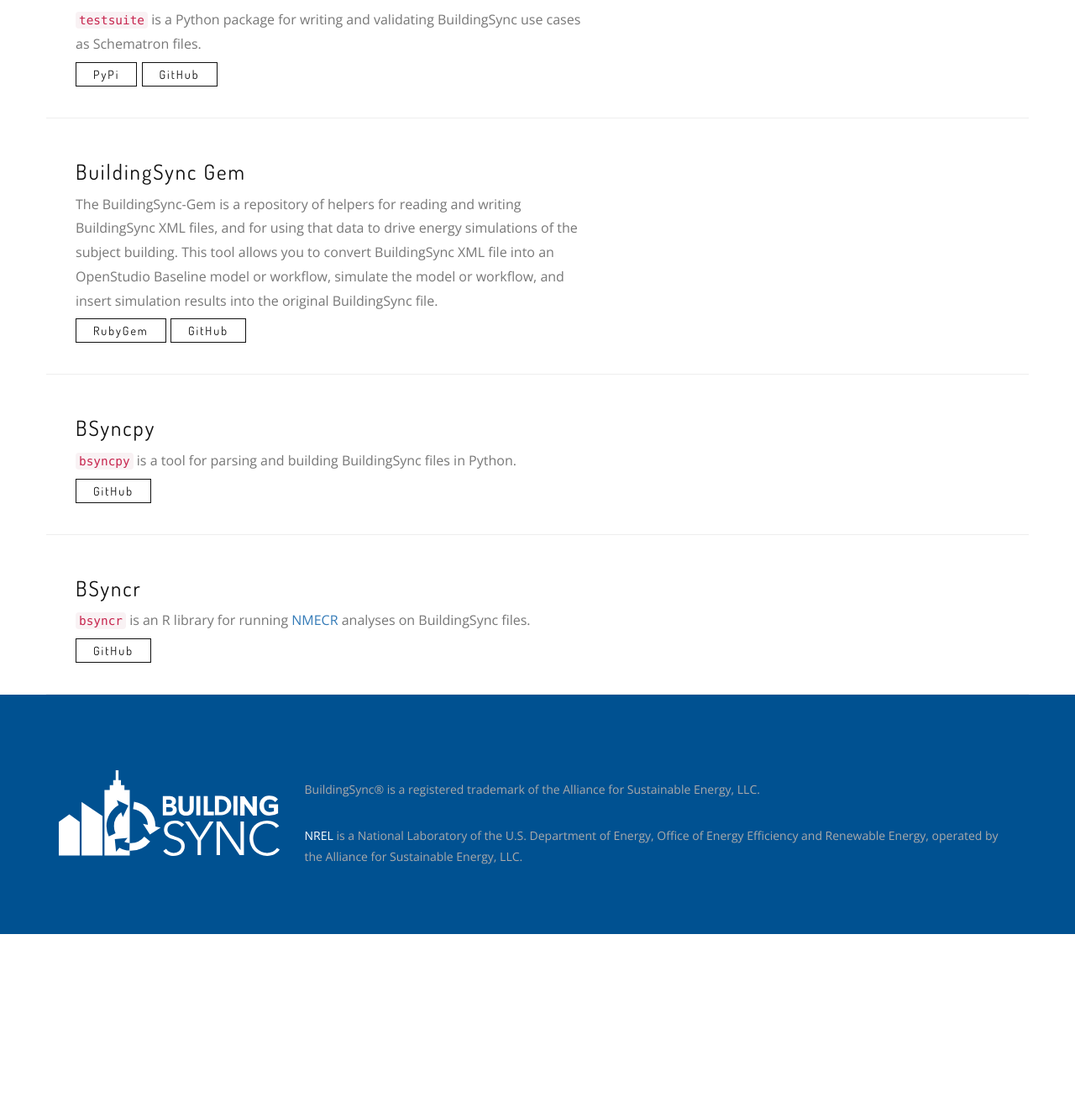
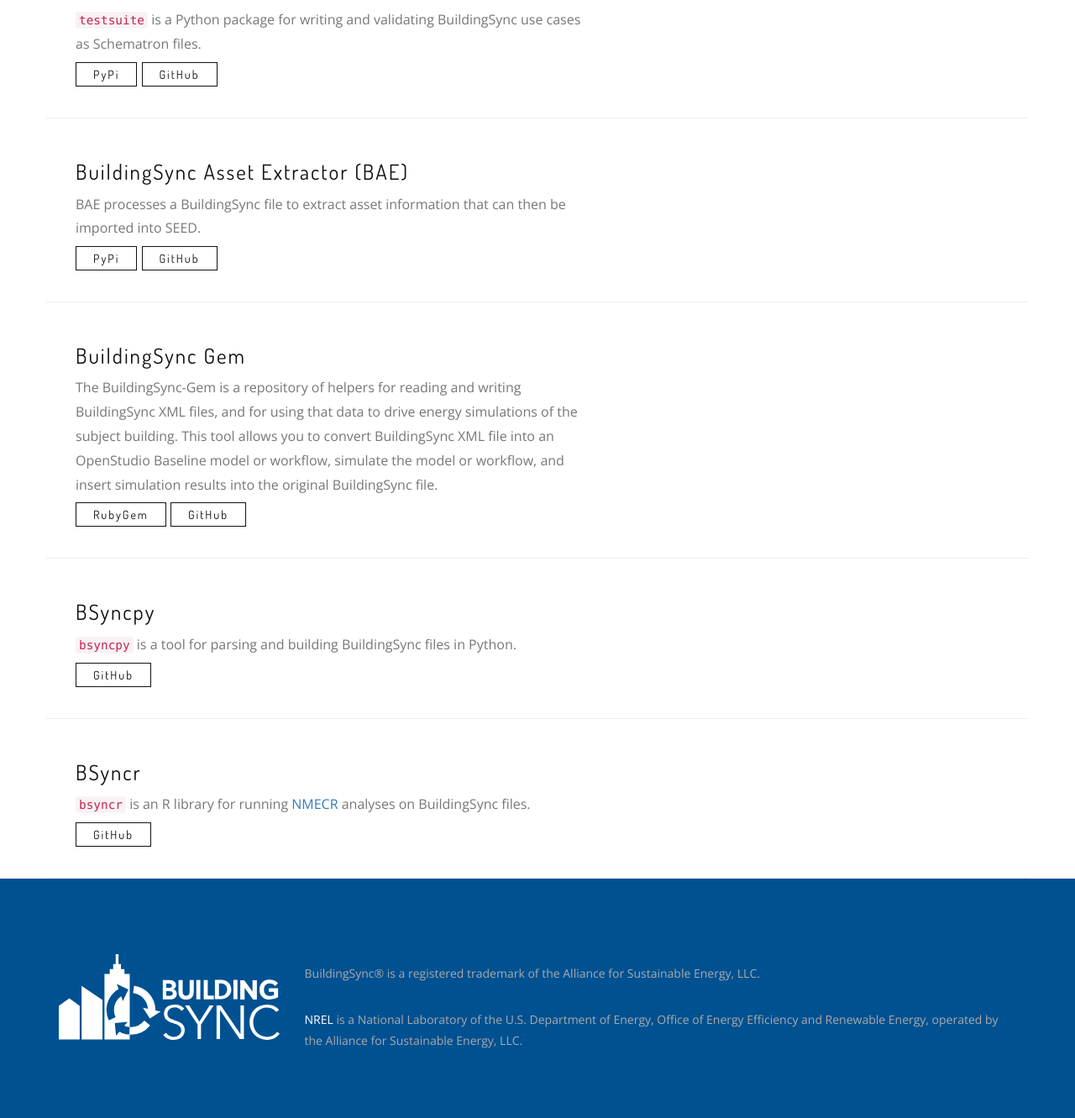
Before and after one commit to BuildingSync/BuildingSync-website, a Django app: page /tools in a window 1280 px wide. Shown: the part 507-1838 px from the top of the page at 84% size. Before the commit the page ends 1619 px from the top, so only its background shows below. Run offline with Django 3.2, Linux system fonts and the light colour scheme; some libraries are stand-ins or nearby versions.

Commit message:
Add BAE to tools

```diff
--- a/bsyncviewer/management/commands/generate_onboarding.py
+++ b/bsyncviewer/management/commands/generate_onboarding.py
@@ -1,4 +1,3 @@
-import os
 import subprocess
 
 from django.core.management.base import BaseCommand
--- a/bsyncviewer/templates/tools.html
+++ b/bsyncviewer/templates/tools.html
@@ -34,6 +34,20 @@
               <div>
                 <a class="button btn-sm btn-bord-dark mb-10" href="https://pypi.org/project/testsuite/" target="_blank" rel="noopener">PyPi</a>
                 <a class="button btn-sm btn-bord-dark mb-10" href="https://github.com/BuildingSync/TestSuite" target="_blank" rel="noopener">GitHub</a>
+              </div>
+            </div>
+          </div>
+        </div>
+        <div class="serv-row">
+          <div class="col-md-7">
+            <div class="serv-item">
+              <h5>BuildingSync Asset Extractor (BAE)</h5>
+              <p>
+                BAE processes a BuildingSync file to extract asset information that can then be imported into SEED.
+              </p>
+              <div>
+                <a class="button btn-sm btn-bord-dark mb-10" href="https://pypi.org/project/buildingsync-asset-extractor/" target="_blank" rel="noopener">PyPi</a>
+                <a class="button btn-sm btn-bord-dark mb-10" href="https://github.com/BuildingSync/BuildingSync-asset-extractor" target="_blank" rel="noopener">GitHub</a>
               </div>
             </div>
           </div>
```
